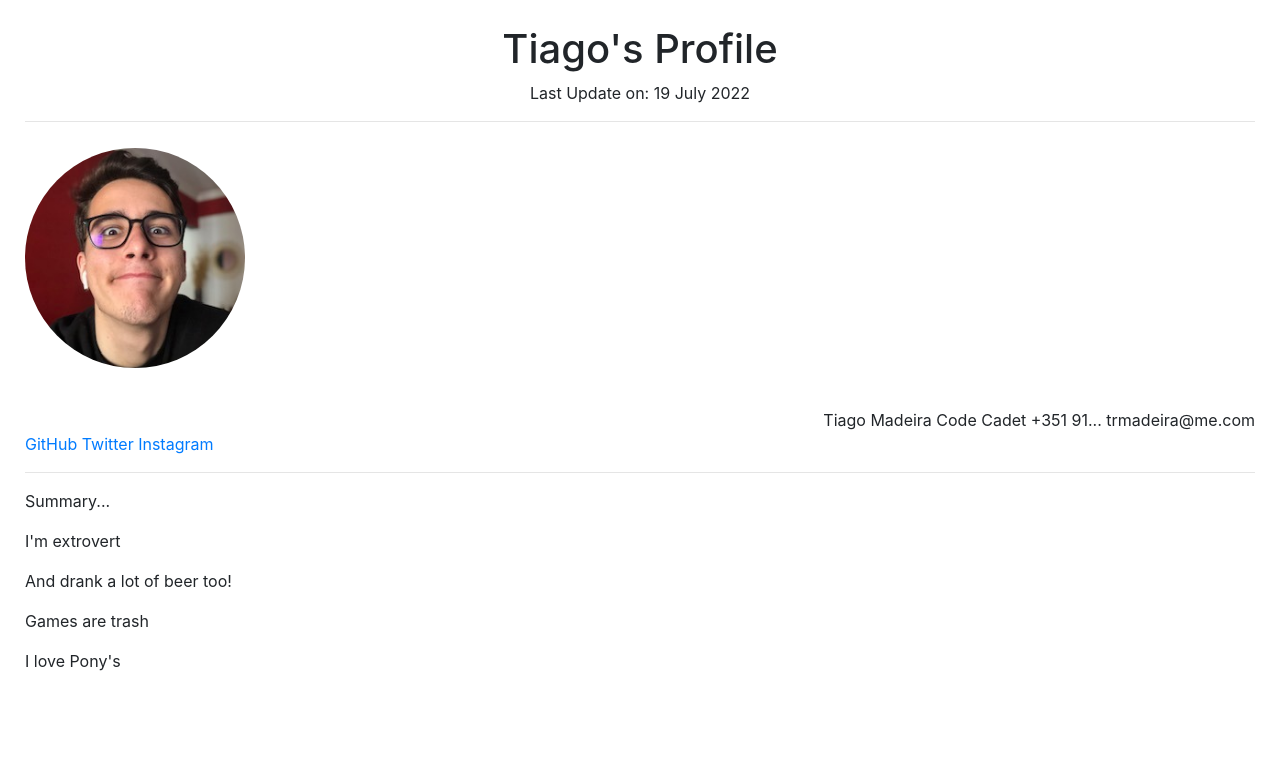
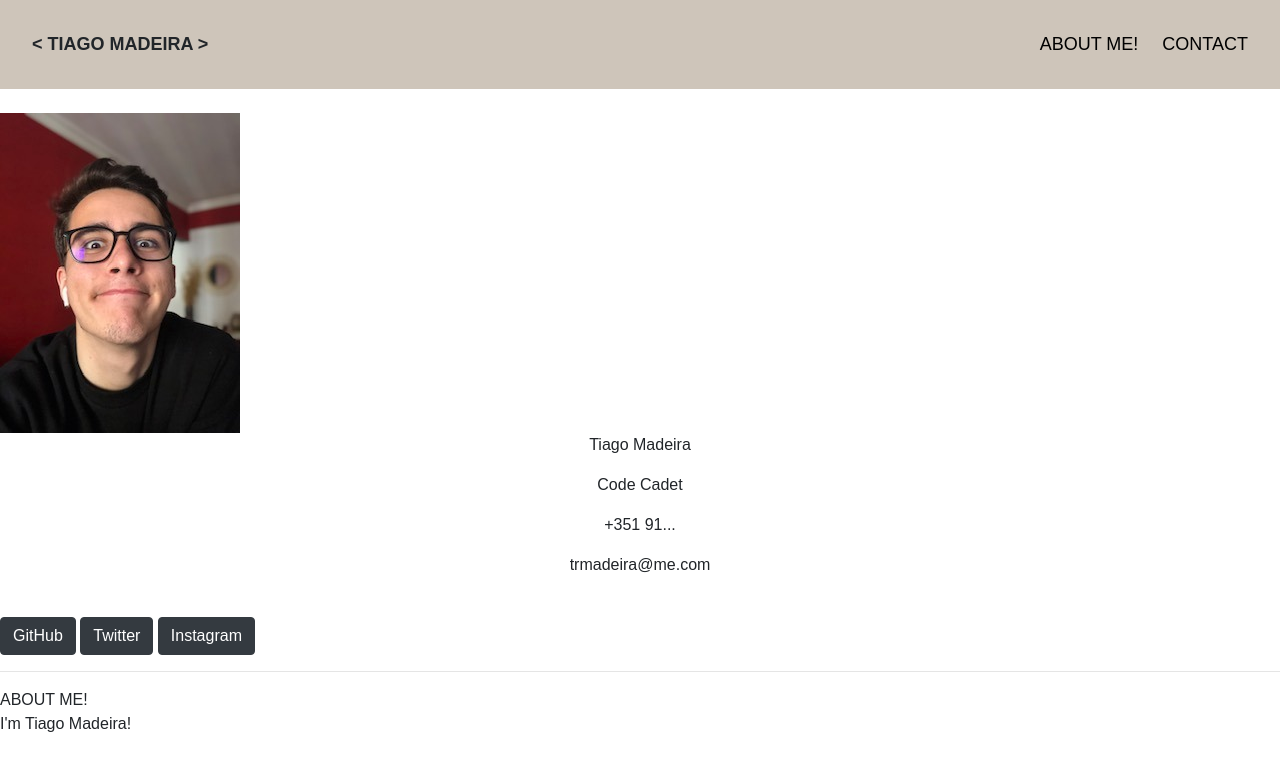
Before and after one commit to Trmadeira/HTML-Page, a plain HTML site: page index.html in a window 1280 px wide. Drawn offline with nearby package versions, Linux system fonts and the light colour scheme.

Commit message:
added a colored header

```diff
--- a/index.html
+++ b/index.html
@@ -4,51 +4,113 @@
     <meta charset="UTF-8">
     <meta http-equiv="X-UA-Compatible" content="IE=edge">
     <meta name="viewport" content="width=device-width, initial-scale=1.0">
-    <title>Tiago's Profile</title>
+    <title>Tiago Madeira | Profile</title>
     <link rel="icon" href="favicon.png" type="image/x-icon">
-    <link rel="stylesheet" href="styles.css">
     <link rel="stylesheet" href="https://cdn.jsdelivr.net/npm/bootstrap@4.3.1/dist/css/bootstrap.min.css" integrity="sha384-ggOyR0iXCbMQv3Xipma34MD+dH/1fQ784/j6cY/iJTQUOhcWr7x9JvoRxT2MZw1T" crossorigin="anonymous">
+    <style>
+
+    * {box-sizing: border-box;}
+
+    body {
+        font-family: Arial, Helvetica, sans-serif;
+    }
+
+    .header {
+        overflow: hidden;
+        background-color: #cec5ba;
+        padding: 20px 20px;
+        margin: 0%;
+    }
+
+    .logo{
+        font-weight: bold;
+    }
+
+    .header a {
+        float: left;
+        color: black;
+        text-align: center;
+        padding: 12px;
+        text-decoration: none;
+        font-size: 18px;
+        line-height: 25px;
+        border-radius: 4px;
+    }
+
+
+    .header a:hover {
+        background-color: rgb(204, 192, 172);
+        color: rgb(0, 0, 0);
+    }
+
+    .header a.active {
+        background-color: dodgerblue;
+        color: white;
+    }
+
+    .header-right {
+        float: right;
+    }
+
+    .nav-effect:hover{
+	    text-decoration: underline;
+	    cursor: pointer;
+    }
+
+
+
+    .pictureAndInfo{
+	    display: inline;
+        padding: 20px;
+    }
+
+
+    .profilePicture{
+
+    }
+
+
+    .info{
+	    text-align: center;
+    }
+    </style>
 </head>
+
+<!-- --------------------------------------- HTML ---------------------------------------- -->
+
 <body>
+    <div class="header">
+        <a class="logo">< TIAGO MADEIRA ></a>
+        <div class="header-right">
+          <a class="nav-effect" href="#contact" >ABOUT ME!</a>
+          <a class="nav-effect" href="#about" >CONTACT</a>
+        </div>
+    </div>
+    <div class ="pictureAndInfo">
+        <div>
+            <img class = "profilePicture"  src="miniPhoto.jpeg"  alt="_tiagomadeira_"/>
+        </div>
+        <div class="info">
+            <p>Tiago Madeira</p>
+            <p>Code Cadet</p>
+            <p>+351 91...</p>
+            <p>trmadeira@me.com</p>
+        </div>
+    </div>
 
-    <h1 class="title" >Tiago's Profile </h1>
-    <div class = "lastUpdate">
-        Last Update on: 19 July 2022
-        <hr>
-    </div>
-    <div class ="profilePicture">
-        <img id="imgtest"  src="miniPhoto.jpeg"  alt="_tiagomadeira_"/>
-    </div>
-    <div class="info">
-        Tiago Madeira
-        Code Cadet
-        +351 91...
-        trmadeira@me.com
-    </div>
     <div>
-        <a class="buttonGH" href="https://github.com/Trmadeira?tab=repositories" target="_blank" role="button">GitHub</a>
-        <a class="buttonTW" href="https://twitter.com/TiagoMadeira14" target="_blank" >Twitter</a>
-        <a class="buttonIG" href="https://www.instagram.com/_tiagomadeira_/" target="_blank" >Instagram</a>
+        <a class="btn btn-dark" href="https://github.com/Trmadeira?tab=repositories" target="_blank" role="button">GitHub</a>
+        <a class="btn btn-dark" href="https://twitter.com/TiagoMadeira14" target="_blank" >Twitter</a>
+        <a class="btn btn-dark" href="https://www.instagram.com/_tiagomadeira_/" target="_blank" >Instagram</a>
         <hr>
     </div>
     <div>
         <p>
-            Summary...
-        </p>
-        <p>
-            I'm extrovert
-        </p>
-        <p>
-            And drank a lot of beer too!
-        </p>
-        <p>
-            Games are trash
-        </p>
-        <p>
-            I love Pony's
+            ABOUT ME!
+            <br>
+            I'm Tiago Madeira!
         </p>
     </div>
 
-
 </body>
 </html>
--- a/styles.css
+++ /dev/null
@@ -1,32 +0,0 @@
-
-:root{
-	--padding: 25px;
-	--centerText : center;
-}
-body {
-	padding: var(--padding);
-
-}
-.title{
-	text-align: var(--centerText);
-}
-.lastUpdate{
-	text-align: var(--centerText);
-}
-
-
-
-
-.profilePicture{
-	margin-top: -30px;
-}
-
-#imgtest{
-	width: 220px;
-	height: 300px;
-	clip-path: circle();
-}
-
-.info{
-	text-align: end;
-}
```
Also changed, not shown: logoTM.jpeg (added).
